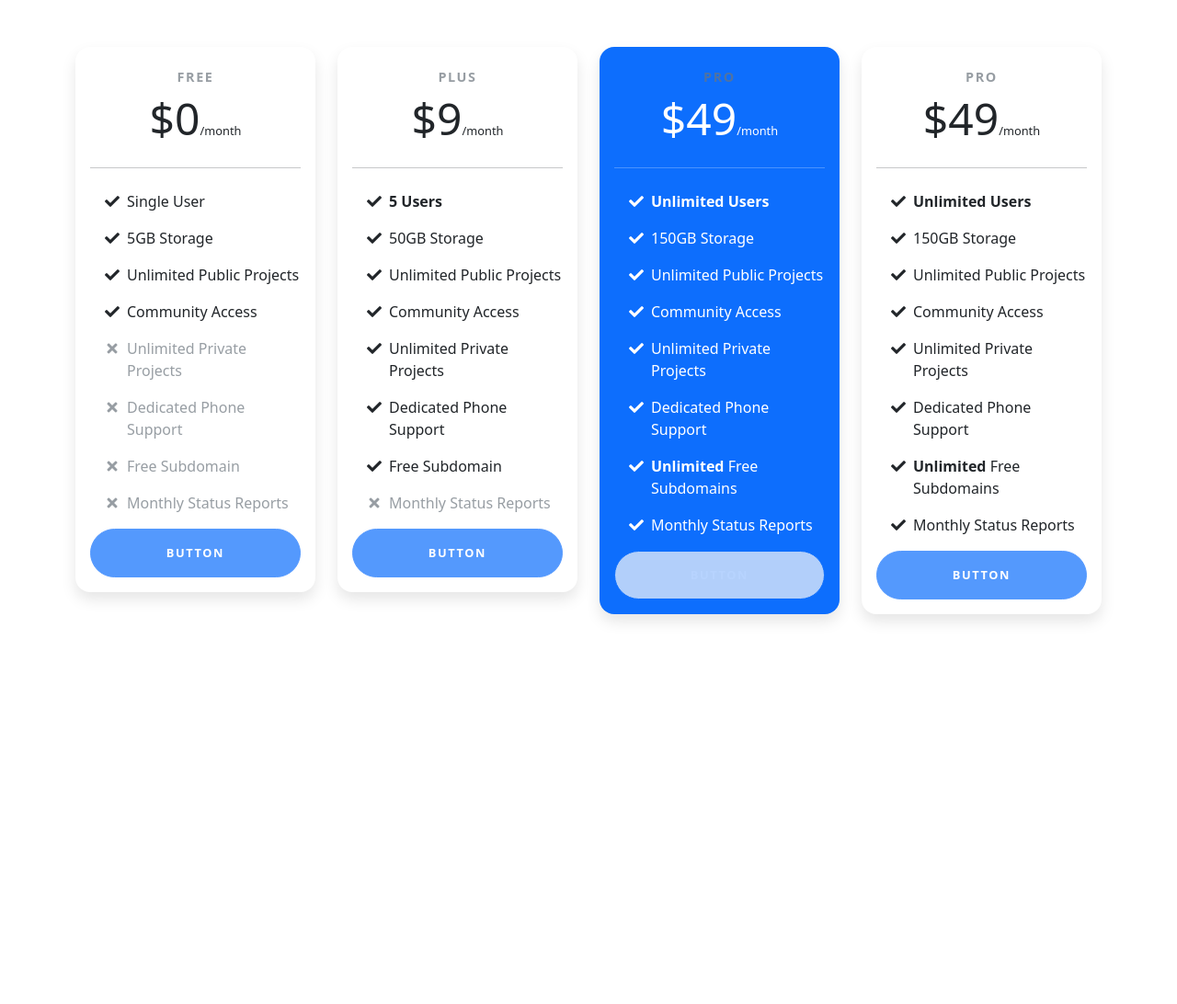
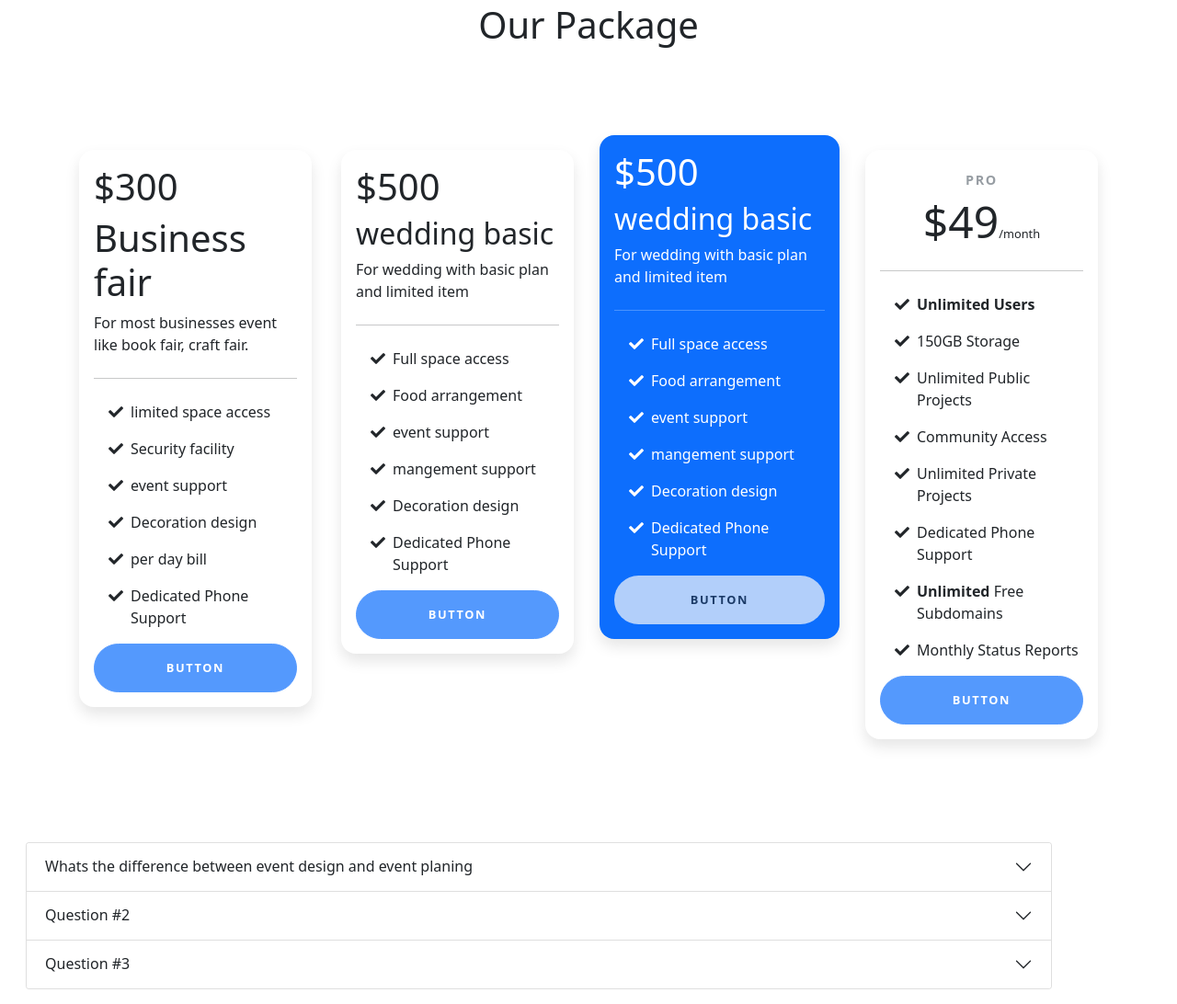
Before and after one commit to Mahedi-junior/project-convention-center, a plain HTML site: page index.html in a window 1280 px wide. Shown: the part 928-2020 px from the top of the page at 92% size. Before the commit the page ends 1644 px from the top, so only its background shows below. Drawn offline with nearby package versions, Linux system fonts and the light colour scheme.

Commit message:
package added

```diff
--- a/index.html
+++ b/index.html
@@ -107,36 +107,36 @@
         </div>
 
 
-
+        <!-- package -->
         <div>
-            <section class="pricing py-5">
+            <div>
+                <h1 class="text-center m-3">Our Package</h1>
+            </div>
+            <section class="pricing py-5 m-5">
                 <div class="container">
                     <div class="row">
-                        <!-- Free Tier -->
-                        <div class="col-lg-3">
+                        <!-- Business fair -->
+                        <div class="col-lg-3 p-3">
                             <div class="card mb-5 mb-lg-0">
                                 <div class="card-body">
-                                    <h5 class="card-title text-muted text-uppercase text-center">Free</h5>
-                                    <h6 class="card-price text-center">$0<span class="period">/month</span></h6>
+                                    <h1 class="fs-1 ">$300</h1>
+                                    <h2 class=" fs-1">Business fair </h2>
+                                    <p>For most businesses event
+                                        like book fair, craft fair.</p>
                                     <hr>
                                     <ul class="fa-ul">
-                                        <li><span class="fa-li"><i class="fas fa-check"></i></span>Single User</li>
-                                        <li><span class="fa-li"><i class="fas fa-check"></i></span>5GB Storage</li>
-                                        <li><span class="fa-li"><i class="fas fa-check"></i></span>Unlimited Public
-                                            Projects</li>
-                                        <li><span class="fa-li"><i class="fas fa-check"></i></span>Community Access</li>
-                                        <li class="text-muted"><span class="fa-li"><i
-                                                    class="fas fa-times"></i></span>Unlimited
-                                            Private Projects</li>
-                                        <li class="text-muted"><span class="fa-li"><i
-                                                    class="fas fa-times"></i></span>Dedicated
+                                        <li><span class="fa-li"><i class="fas fa-check"></i></span>limited space access
+                                        </li>
+                                        <li><span class="fa-li"><i class="fas fa-check"></i></span>Security facility
+                                        </li>
+                                        <li><span class="fa-li"><i class="fas fa-check"></i></span>event support</li>
+                                        <li><span class="fa-li"><i class="fas fa-check"></i></span>Decoration design
+                                        </li>
+                                        <li class=""><span class="fa-li"><i class="fas fa-check"></i></span>per day bill
+                                        </li>
+                                        <li class=""><span class="fa-li"><i class="fas fa-check"></i></span>Dedicated
                                             Phone Support</li>
-                                        <li class="text-muted"><span class="fa-li"><i
-                                                    class="fas fa-times"></i></span>Free Subdomain
-                                        </li>
-                                        <li class="text-muted"><span class="fa-li"><i
-                                                    class="fas fa-times"></i></span>Monthly Status
-                                            Reports</li>
+
                                     </ul>
                                     <div class="d-grid">
                                         <a href="#" class="btn btn-primary text-uppercase">Button</a>
@@ -144,28 +144,28 @@
                                 </div>
                             </div>
                         </div>
-                        <!-- Plus Tier -->
-                        <div class="col-lg-3">
+                        <!-- wedding basic-->
+                        <div class="col-lg-3 p-3">
                             <div class="card mb-5 mb-lg-0">
                                 <div class="card-body">
-                                    <h5 class="card-title text-muted text-uppercase text-center">Plus</h5>
-                                    <h6 class="card-price text-center">$9<span class="period">/month</span></h6>
+                                    <h1 class="fs-1 ">$500</h1>
+                                    <h3 class=" fs-2">wedding basic </h3>
+                                    <p>For wedding with basic plan and limited item</p>
                                     <hr>
                                     <ul class="fa-ul">
-                                        <li><span class="fa-li"><i class="fas fa-check"></i></span><strong>5
-                                                Users</strong></li>
-                                        <li><span class="fa-li"><i class="fas fa-check"></i></span>50GB Storage</li>
-                                        <li><span class="fa-li"><i class="fas fa-check"></i></span>Unlimited Public
-                                            Projects</li>
-                                        <li><span class="fa-li"><i class="fas fa-check"></i></span>Community Access</li>
-                                        <li><span class="fa-li"><i class="fas fa-check"></i></span>Unlimited Private
-                                            Projects</li>
-                                        <li><span class="fa-li"><i class="fas fa-check"></i></span>Dedicated Phone
-                                            Support</li>
-                                        <li><span class="fa-li"><i class="fas fa-check"></i></span>Free Subdomain</li>
-                                        <li class="text-muted"><span class="fa-li"><i
-                                                    class="fas fa-times"></i></span>Monthly Status
-                                            Reports</li>
+                                        <li><span class="fa-li"><i class="fas fa-check"></i></span>Full space access
+                                        </li>
+                                        <li><span class="fa-li"><i class="fas fa-check"></i></span>Food arrangement
+                                        </li>
+                                        <li><span class="fa-li"><i class="fas fa-check"></i></span>event support</li>
+                                        <li><span class="fa-li"><i class="fas fa-check"></i></span>mangement support
+                                        </li>
+                                        <li class=""><span class="fa-li"><i class="fas fa-check"></i></span>Decoration
+                                            design
+                                        </li>
+                                        <li class=""><span class="fa-li"><i class="fas fa-check"></i></span>Dedicated
+                                            Phone Support</li>
+
                                     </ul>
                                     <div class="d-grid">
                                         <a href="#" class="btn btn-primary text-uppercase">Button</a>
@@ -173,38 +173,40 @@
                                 </div>
                             </div>
                         </div>
-                        <!-- Pro Tier -->
-                        <div class="col-lg-3">
-                            <div class="card bg-primary text-white ">
+                        <!-- wedding plus -->
+                        <div class="col-lg-3 ">
+                            <div class="card mb-5 mb-lg-0 bg-primary text-white">
                                 <div class="card-body">
-                                    <h5 class="card-title text-muted text-uppercase text-center">Pro</h5>
-                                    <h6 class="card-price text-center">$49<span class="period">/month</span></h6>
+                                    <h1 class="fs-1 ">$500</h1>
+                                    <h3 class=" fs-2">wedding basic </h3>
+                                    <p>For wedding with basic plan and limited item</p>
                                     <hr>
                                     <ul class="fa-ul">
-                                        <li><span class="fa-li"><i class="fas fa-check"></i></span><strong>Unlimited
-                                                Users</strong>
+                                        <li><span class="fa-li"><i class="fas fa-check"></i></span>Full space access
                                         </li>
-                                        <li><span class="fa-li"><i class="fas fa-check"></i></span>150GB Storage</li>
-                                        <li><span class="fa-li"><i class="fas fa-check"></i></span>Unlimited Public
-                                            Projects</li>
-                                        <li><span class="fa-li"><i class="fas fa-check"></i></span>Community Access</li>
-                                        <li><span class="fa-li"><i class="fas fa-check"></i></span>Unlimited Private
-                                            Projects</li>
-                                        <li><span class="fa-li"><i class="fas fa-check"></i></span>Dedicated Phone
-                                            Support</li>
-                                        <li><span class="fa-li"><i
-                                                    class="fas fa-check"></i></span><strong>Unlimited</strong> Free
-                                            Subdomains</li>
-                                        <li><span class="fa-li"><i class="fas fa-check"></i></span>Monthly Status
-                                            Reports</li>
+                                        <li><span class="fa-li"><i class="fas fa-check"></i></span>Food arrangement
+                                        </li>
+                                        <li><span class="fa-li"><i class="fas fa-check"></i></span>event support</li>
+                                        <li><span class="fa-li"><i class="fas fa-check"></i></span>mangement support
+                                        </li>
+                                        <li class=""><span class="fa-li"><i class="fas fa-check"></i></span>Decoration
+                                            design
+                                        </li>
+                                        <li class=""><span class="fa-li"><i class="fas fa-check"></i></span>Dedicated
+                                            Phone Support</li>
+
                                     </ul>
                                     <div class="d-grid">
-                                        <a href="#" class="btn btn-primary text-uppercase bg-light ">Button</a>
+                                        <a href="#" class="btn bg-light text-uppercase">Button</a>
                                     </div>
                                 </div>
                             </div>
+
+                            <!-- toast -->
+
                         </div>
-                        <div class="col-lg-3">
+                        <!-- corporate -->
+                        <div class="col-lg-3 p-3">
                             <div class="card">
                                 <div class="card-body">
                                     <h5 class="card-title text-muted text-uppercase text-center">Pro</h5>
@@ -240,6 +242,71 @@
         </div>
     </main>
 
+    <!-- FAQ -->
+    <section class="container m-3">
+        <div class="accordion w-100" id="basicAccordion">
+            <div class="accordion-item">
+                <h2 class="accordion-header" id="headingOne">
+                    <button class="accordion-button collapsed" type="button" data-mdb-toggle="collapse"
+                        data-mdb-target="#basicAccordionCollapseOne" aria-expanded="false" aria-controls="collapseOne">
+                        Whats the difference between event design and event planing
+                    </button>
+                </h2>
+                <div id="basicAccordionCollapseOne" class="accordion-collapse collapse" aria-labelledby="headingOne"
+                    data-mdb-parent="#basicAccordion" style="">
+                    <div class="accordion-body">
+                        <strong>This is the first item's accordion body.</strong> It is shown by default,
+                        until the collapse plugin adds the appropriate classes that we use to style each
+                        element. These classes control the overall appearance, as well as the showing and
+                        hiding via CSS transitions. You can modify any of this with custom CSS or overriding
+                        our default variables. It's also worth noting that just about any HTML can go within
+                        the <code>.accordion-body</code>, though the transition does limit overflow.
+                    </div>
+                </div>
+            </div>
+            <div class="accordion-item">
+                <h2 class="accordion-header" id="headingTwo">
+                    <button class="accordion-button collapsed" type="button" data-mdb-toggle="collapse"
+                        data-mdb-target="#basicAccordionCollapseTwo" aria-expanded="false" aria-controls="collapseTwo">
+                        Question #2
+                    </button>
+                </h2>
+                <div id="basicAccordionCollapseTwo" class="accordion-collapse collapse" aria-labelledby="headingTwo"
+                    data-mdb-parent="#basicAccordion" style="">
+                    <div class="accordion-body">
+                        <strong>This is the second item's accordion body.</strong> It is hidden by default,
+                        until the collapse plugin adds the appropriate classes that we use to style each
+                        element. These classes control the overall appearance, as well as the showing and
+                        hiding via CSS transitions. You can modify any of this with custom CSS or overriding
+                        our default variables. It's also worth noting that just about any HTML can go within
+                        the <code>.accordion-body</code>, though the transition does limit overflow.
+                    </div>
+                </div>
+            </div>
+            <div class="accordion-item">
+                <h2 class="accordion-header" id="headingThree">
+                    <button class="accordion-button collapsed" type="button" data-mdb-toggle="collapse"
+                        data-mdb-target="#basicAccordionCollapseThree" aria-expanded="false"
+                        aria-controls="collapseThree">
+                        Question #3
+                    </button>
+                </h2>
+                <div id="basicAccordionCollapseThree" class="accordion-collapse collapse" aria-labelledby="headingThree"
+                    data-mdb-parent="#basicAccordion" style="">
+                    <div class="accordion-body">
+                        <strong>This is the third item's accordion body.</strong> It is hidden by default,
+                        until the collapse plugin adds the appropriate classes that we use to style each
+                        element. These classes control the overall appearance, as well as the showing and
+                        hiding via CSS transitions. You can modify any of this with custom CSS or overriding
+                        our default variables. It's also worth noting that just about any HTML can go within
+                        the <code>.accordion-body</code>, though the transition does limit overflow.
+                    </div>
+                </div>
+            </div>
+        </div>
+    </section>
+
+
     <!-- js Script -->
     <script src="https://cdn.jsdelivr.net/npm/bootstrap@5.1.3/dist/js/bootstrap.bundle.min.js"
         integrity="sha384-ka7Sk0Gln4gmtz2MlQnikT1wXgYsOg+OMhuP+IlRH9sENBO0LRn5q+8nbTov4+1p"
--- a/style.css
+++ b/style.css
@@ -81,3 +81,6 @@ section.pricing {
     opacity: 1;
   }
 }
+
+
+/* faq */
```
